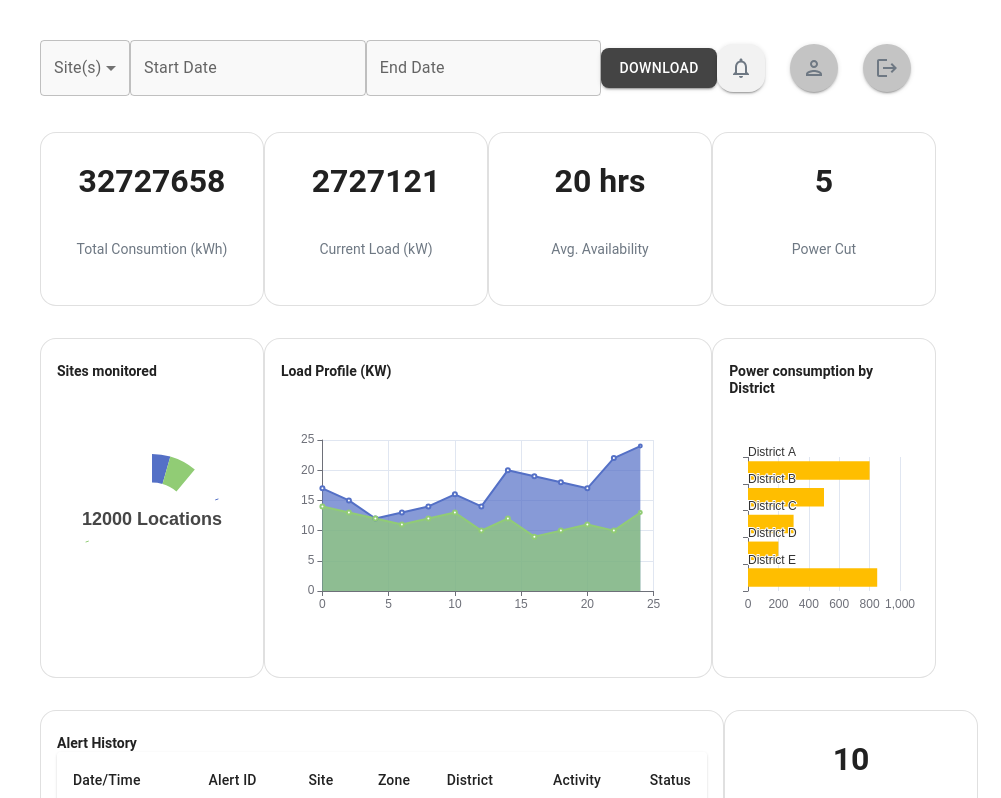
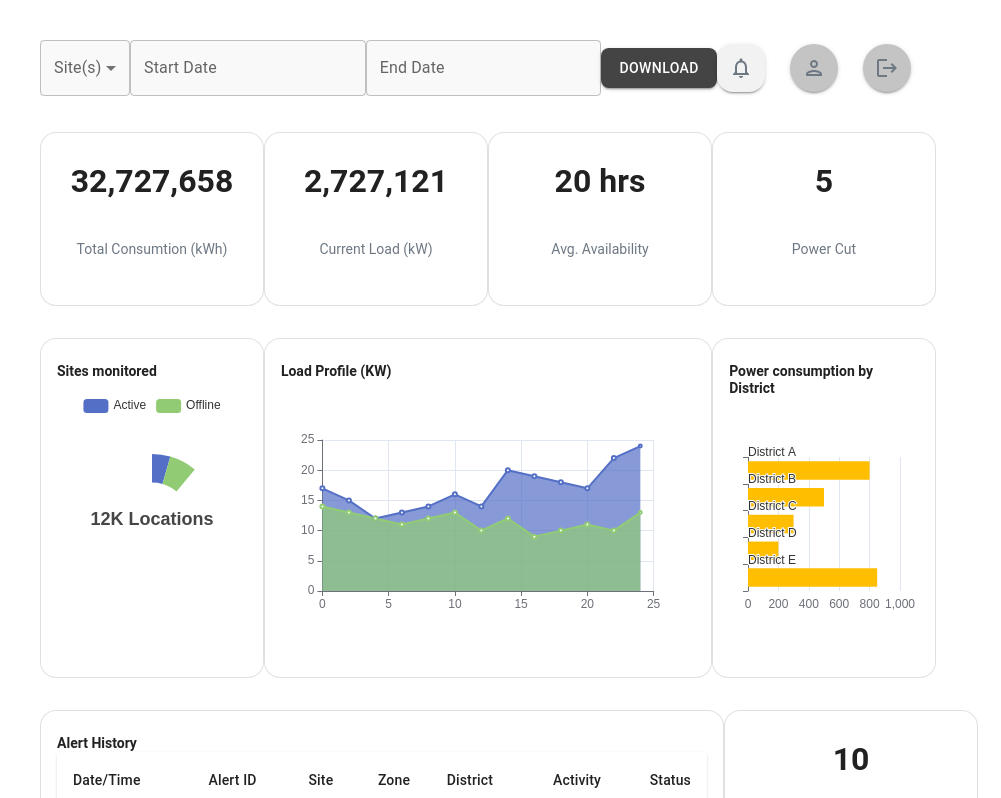
Before and after one commit to abdrasaq14/smart-web-app-frontend, a React app: page /operations/home in a window 1280 px wide. Shown: the part 802-1600 px from the top of the page, without its empty margins (279-1280 px from the left). Built offline with nearby package versions, Linux system fonts and the light colour scheme; the HTML template or start-up script is replaced by a standard one.

Commit message:
fixes for pie chart

```diff
--- a/src/components/Charts/SitesMonitoredChart.tsx
+++ b/src/components/Charts/SitesMonitoredChart.tsx
@@ -24,13 +24,17 @@ const Page = () => {
 			};
 		}) ?? [];
 
+	const formatter = Intl.NumberFormat('en', { notation: 'compact' });
+
 	const renderBody = () => {
 		if (isLoading) {
 			return <Spinner />;
 		} else if (isError) {
 			return <Box>Error fetching data...</Box>;
 		} else {
-			return <PieChart pieTitle={`${data?.total} Locations`} data={dataset} />;
+			return (
+				<PieChart pieTitle={`${formatter.format(data?.total ?? 0)} Locations`} data={dataset} />
+			);
 		}
 	};
 
--- a/src/components/PieChart.tsx
+++ b/src/components/PieChart.tsx
@@ -18,11 +18,30 @@ const Page = ({ pieTitle, data }: Props) => {
 			left: 'center',
 			top: 'center',
 		},
+		legend: {
+			top: '5%',
+			left: 'center',
+		},
 		series: [
 			{
 				type: 'pie',
 				data: data,
 				radius: ['40%', '70%'],
+				avoidLabelOverlap: false,
+				label: {
+					show: false,
+					position: 'center',
+				},
+				emphasis: {
+					label: {
+						show: true,
+						fontSize: '40',
+						fontWeight: 'bold',
+					},
+				},
+				labelLine: {
+					show: false,
+				},
 			},
 		],
 	};
--- a/src/view/operations/Home.tsx
+++ b/src/view/operations/Home.tsx
@@ -75,13 +75,13 @@ export const Home = () => {
 			<Box>
 				<Box sx={styles.cardRow}>
 					<ValueCard
-						value={cardsData?.totalConsumption}
+						value={cardsData?.totalConsumption.toLocaleString('en-US')}
 						label="Total Consumtion (kWh)"
 						isLoading={isCardsDataLoading}
 						isError={isCardsDataError}
 					/>
 					<ValueCard
-						value={cardsData?.currentLoad}
+						value={cardsData?.currentLoad.toLocaleString('en-US')}
 						label="Current Load (kW)"
 						isLoading={isCardsDataLoading}
 						isError={isCardsDataError}
```
